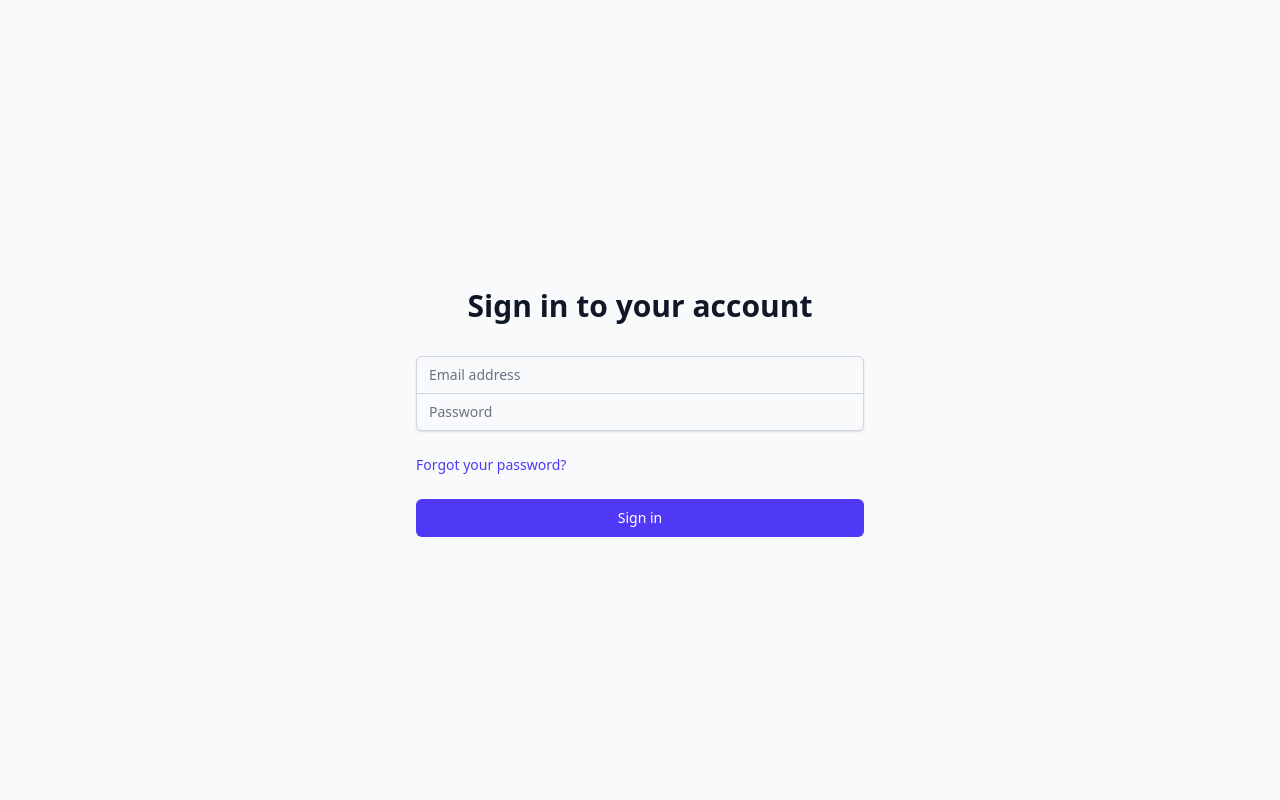
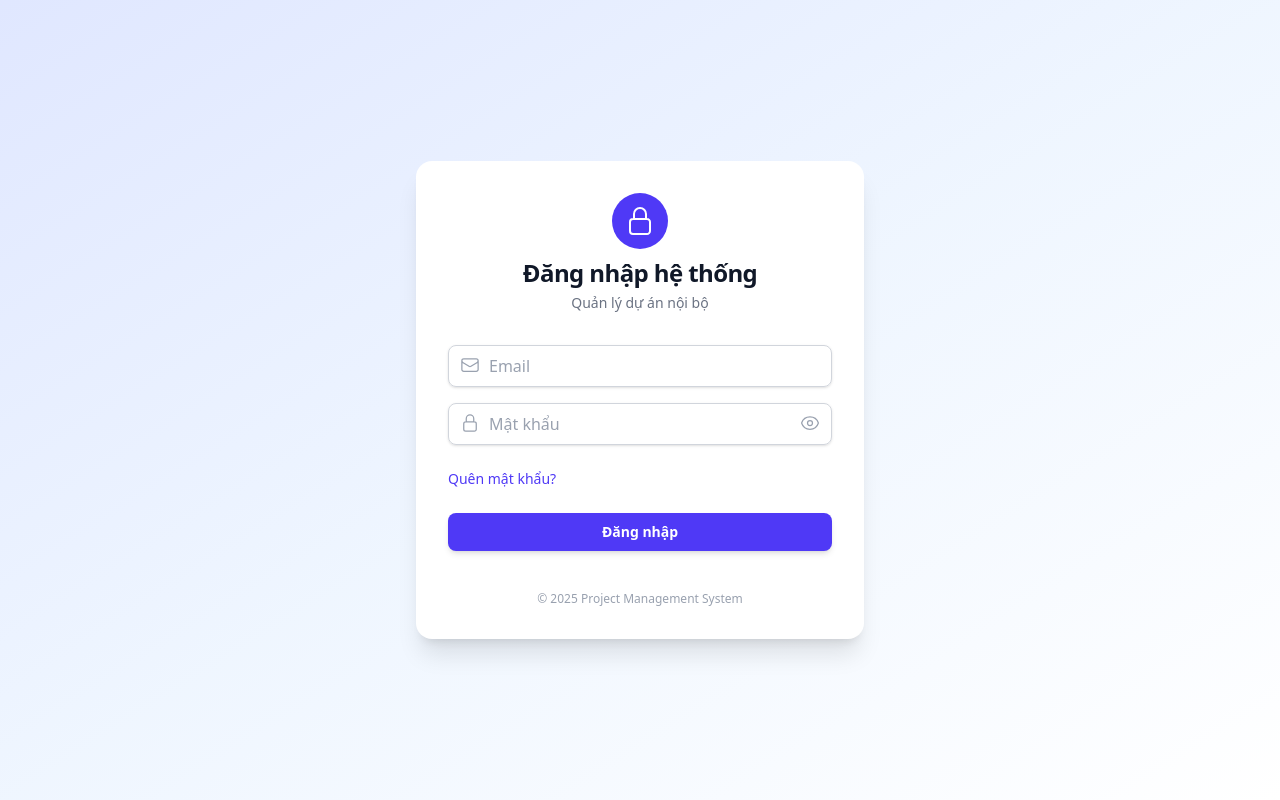
Before and after one commit to caochien03/DALN-projectManage, a React (Vite) app in the folder frontend/: page /login in a window 1280 px wide. Built offline with nearby package versions, Linux system fonts and the light colour scheme.

Commit message:
update login

```diff
--- a/frontend/src/pages/Login.jsx
+++ b/frontend/src/pages/Login.jsx
@@ -2,6 +2,12 @@
 import { useNavigate } from "react-router-dom";
 import { login, forgotPassword } from "../services/auth";
 import { toast } from "react-toastify";
+import {
+    EyeIcon,
+    EyeSlashIcon,
+    LockClosedIcon,
+    EnvelopeIcon,
+} from "@heroicons/react/24/outline";
 
 export default function Login() {
     const navigate = useNavigate();
@@ -10,6 +16,7 @@
     const [error, setError] = useState("");
     const [isLoading, setIsLoading] = useState(false);
     const [showForgotPassword, setShowForgotPassword] = useState(false);
+    const [showPassword, setShowPassword] = useState(false);
 
     const handleLogin = async (e) => {
         e.preventDefault();
@@ -60,100 +67,111 @@
     };
 
     return (
-        <div className="min-h-screen flex items-center justify-center bg-gray-50 py-12 px-4 sm:px-6 lg:px-8">
-            <div className="max-w-md w-full space-y-8">
-                <div>
-                    <h2 className="mt-6 text-center text-3xl font-extrabold text-gray-900">
+        <div className="min-h-screen flex items-center justify-center bg-gradient-to-br from-indigo-100 via-blue-50 to-white py-12 px-4 sm:px-6 lg:px-8">
+            <div className="max-w-md w-full bg-white rounded-2xl shadow-xl p-8 space-y-8">
+                <div className="flex flex-col items-center">
+                    <div className="bg-indigo-600 rounded-full p-3 mb-2">
+                        <LockClosedIcon className="h-8 w-8 text-white" />
+                    </div>
+                    <h2 className="text-2xl font-bold text-gray-900 mb-1 tracking-tight">
                         {showForgotPassword
-                            ? "Reset your password"
-                            : "Sign in to your account"}
+                            ? "Quên mật khẩu"
+                            : "Đăng nhập hệ thống"}
                     </h2>
+                    <p className="text-gray-500 text-sm">
+                        Quản lý dự án nội bộ
+                    </p>
                 </div>
 
                 {error && (
-                    <div
-                        className="bg-red-100 border border-red-400 text-red-700 px-4 py-3 rounded relative"
-                        role="alert"
-                    >
-                        <span className="block sm:inline">{error}</span>
+                    <div className="bg-red-50 border border-red-200 text-red-700 px-4 py-2 rounded mb-2 text-center text-sm">
+                        {error}
                     </div>
                 )}
 
                 <form
-                    className="mt-8 space-y-6"
+                    className="space-y-6"
                     onSubmit={
                         showForgotPassword ? handleForgotPassword : handleLogin
                     }
                 >
-                    <div className="rounded-md shadow-sm -space-y-px">
-                        <div>
-                            <label htmlFor="email-address" className="sr-only">
-                                Email address
-                            </label>
+                    <div className="space-y-4">
+                        <div className="relative">
+                            <EnvelopeIcon className="absolute left-3 top-2.5 h-5 w-5 text-gray-400" />
                             <input
                                 id="email-address"
                                 name="email"
                                 type="email"
                                 autoComplete="email"
                                 required
-                                className="appearance-none rounded-none relative block w-full px-3 py-2 border border-gray-300 placeholder-gray-500 text-gray-900 rounded-t-md focus:outline-none focus:ring-indigo-500 focus:border-indigo-500 focus:z-10 sm:text-sm"
-                                placeholder="Email address"
+                                className="pl-10 pr-3 py-2 w-full rounded-lg border border-gray-300 focus:ring-2 focus:ring-indigo-400 focus:border-indigo-400 text-gray-900 placeholder-gray-400 shadow-sm"
+                                placeholder="Email"
                                 value={email}
                                 onChange={(e) => setEmail(e.target.value)}
                             />
                         </div>
                         {!showForgotPassword && (
-                            <div>
-                                <label htmlFor="password" className="sr-only">
-                                    Password
-                                </label>
+                            <div className="relative">
+                                <LockClosedIcon className="absolute left-3 top-2.5 h-5 w-5 text-gray-400" />
                                 <input
                                     id="password"
                                     name="password"
-                                    type="password"
+                                    type={showPassword ? "text" : "password"}
                                     autoComplete="current-password"
                                     required
-                                    className="appearance-none rounded-none relative block w-full px-3 py-2 border border-gray-300 placeholder-gray-500 text-gray-900 rounded-b-md focus:outline-none focus:ring-indigo-500 focus:border-indigo-500 focus:z-10 sm:text-sm"
-                                    placeholder="Password"
+                                    className="pl-10 pr-10 py-2 w-full rounded-lg border border-gray-300 focus:ring-2 focus:ring-indigo-400 focus:border-indigo-400 text-gray-900 placeholder-gray-400 shadow-sm"
+                                    placeholder="Mật khẩu"
                                     value={password}
                                     onChange={(e) =>
                                         setPassword(e.target.value)
                                     }
                                 />
+                                <button
+                                    type="button"
+                                    tabIndex={-1}
+                                    className="absolute right-3 top-2.5 text-gray-400 hover:text-indigo-600"
+                                    onClick={() => setShowPassword((v) => !v)}
+                                >
+                                    {showPassword ? (
+                                        <EyeSlashIcon className="h-5 w-5" />
+                                    ) : (
+                                        <EyeIcon className="h-5 w-5" />
+                                    )}
+                                </button>
                             </div>
                         )}
                     </div>
 
                     <div className="flex items-center justify-between">
-                        <div className="text-sm">
                         <button
                             type="button"
-                                className="font-medium text-indigo-600 hover:text-indigo-500"
+                            className="text-sm text-indigo-600 hover:underline focus:outline-none"
                             onClick={() =>
                                 setShowForgotPassword(!showForgotPassword)
                             }
                         >
                             {showForgotPassword
-                                    ? "Back to login"
-                                    : "Forgot your password?"}
+                                ? "Quay lại đăng nhập"
+                                : "Quên mật khẩu?"}
                         </button>
                     </div>
-                    </div>
 
-                    <div>
                     <button
                         type="submit"
                         disabled={isLoading}
-                            className="group relative w-full flex justify-center py-2 px-4 border border-transparent text-sm font-medium rounded-md text-white bg-indigo-600 hover:bg-indigo-700 focus:outline-none focus:ring-2 focus:ring-offset-2 focus:ring-indigo-500"
+                        className="w-full flex justify-center py-2 px-4 border border-transparent text-sm font-semibold rounded-lg text-white bg-indigo-600 hover:bg-indigo-700 focus:outline-none focus:ring-2 focus:ring-indigo-400 focus:ring-offset-2 shadow-md transition"
                     >
                         {isLoading
-                                ? "Processing..."
+                            ? "Đang xử lý..."
                             : showForgotPassword
-                                ? "Reset Password"
-                                : "Sign in"}
+                            ? "Gửi hướng dẫn"
+                            : "Đăng nhập"}
                     </button>
+                </form>
+
+                <div className="text-xs text-gray-400 text-center pt-2">
+                    © {new Date().getFullYear()} Project Management System
                 </div>
-                </form>
             </div>
         </div>
     );
```
Lines whose indentation alone changed are shown as unchanged.
